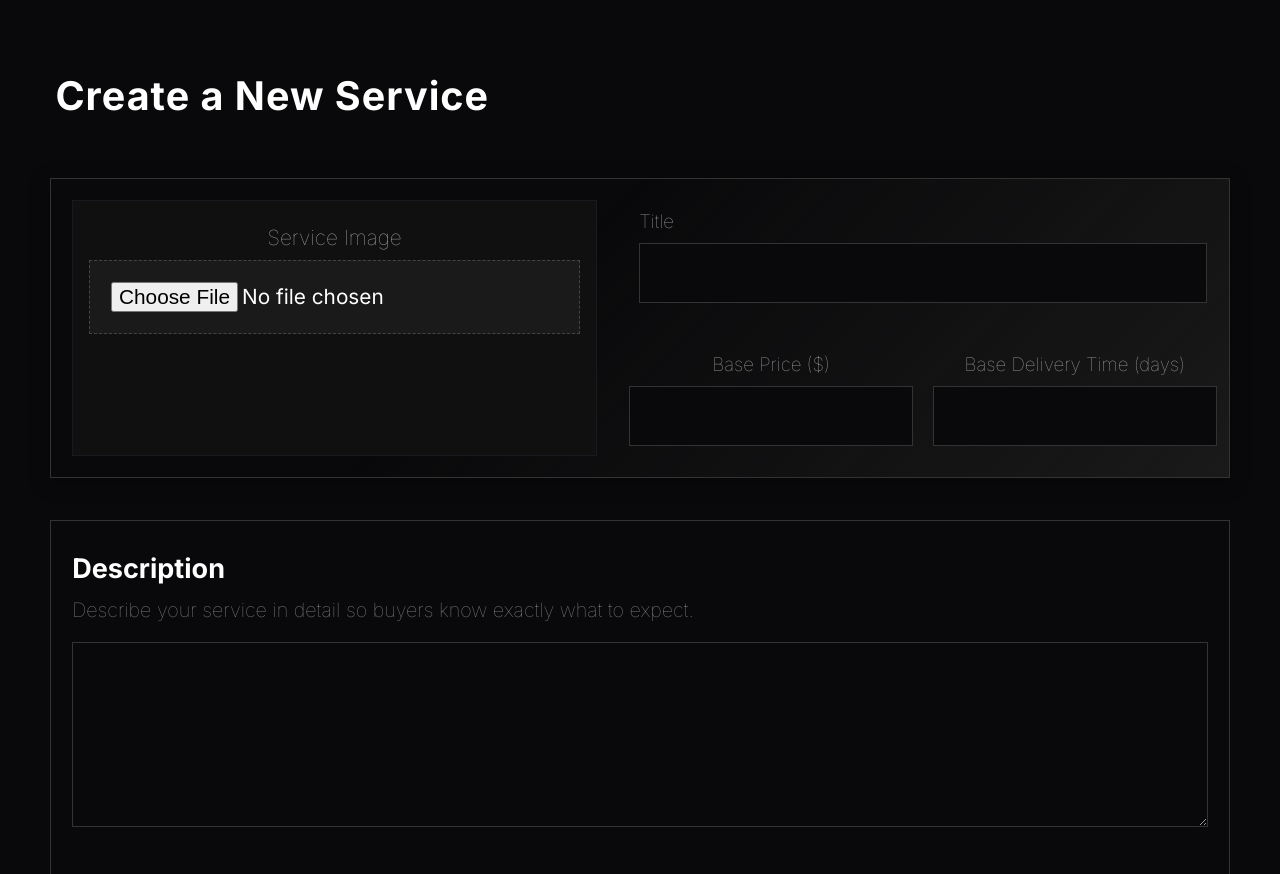
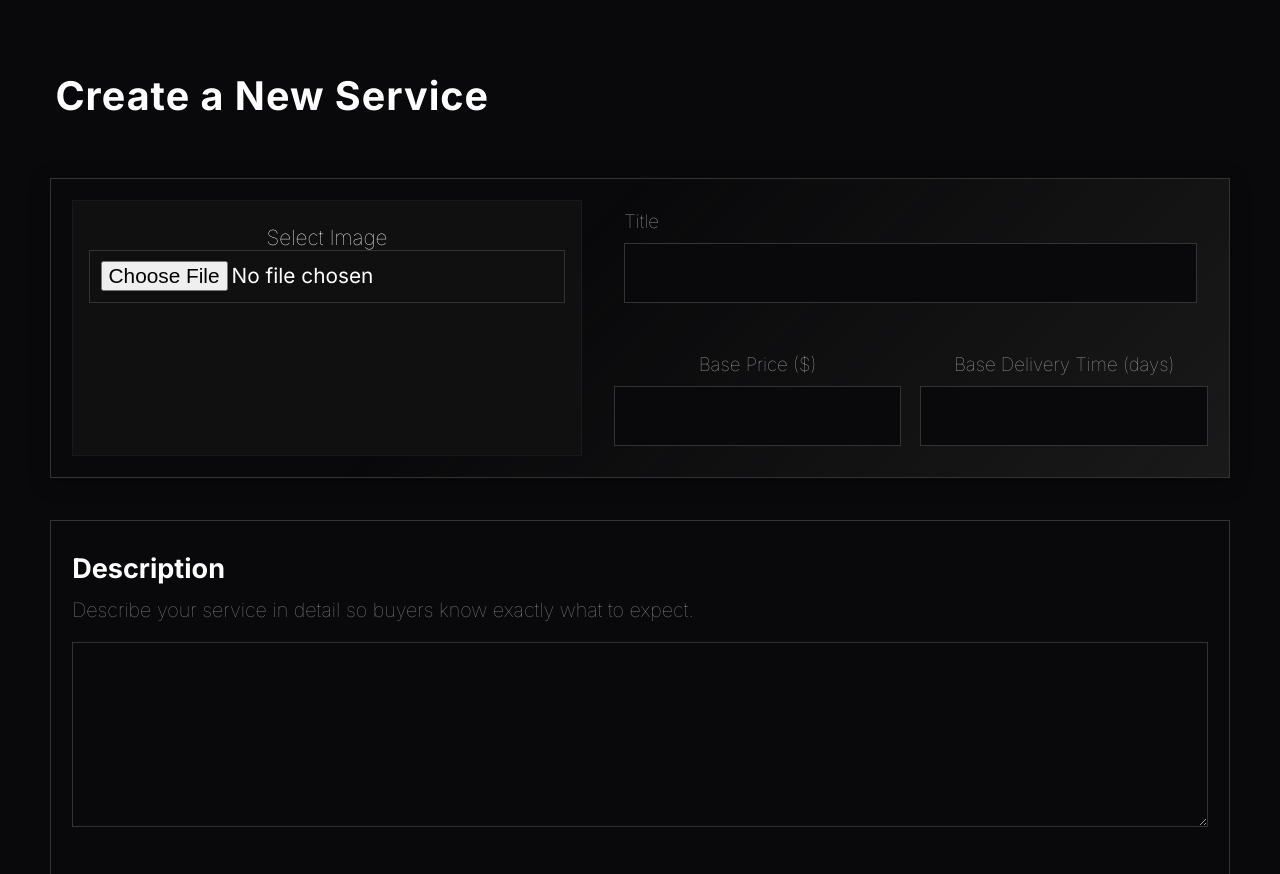
Before and after one commit to simaopsbarbosa/sixer, a PHP site: page /pages/create_service.php in a window 1280 px wide. Shown: the part 148-1022 px from the top of the page. Run offline with PHP 8.4, Linux system fonts and the light colour scheme.

Commit message:
made image picker acutally work

```diff
--- a/css/create_service.css
+++ b/css/create_service.css
@@ -95,25 +95,25 @@ body {
     min-height: 100%;
     align-self: stretch;
     box-sizing: border-box;
+    z-index: 2;
 }
 
-.service-image-preview {
+.service-image-upload input[type="file"] {
+  position: relative;
+  z-index: 2;
+  opacity: 1;
+  pointer-events: auto;
   width: 100%;
-  max-width: 160px;
-  height: 160px;
-  object-fit: cover;
-  border: 1px solid #444;
+  height: auto;
+  background: none;
+  border: 1px solid #333;
+  color: #fff;
+  font-size: 1em;
+  box-sizing: border-box;
   margin-bottom: 1em;
-  background: #181a20;
-  display: none;
-}
-
-.service-image-preview.active {
-  display: block;
 }
 
 .service-info {
-
     min-width: 0;
     width: 100%;
     display: flex;
@@ -260,14 +260,3 @@ body {
 #service-tags {
     max-width: 100%;
 }
-
-#service-image {
-    border: 1px dashed #444;
-    padding: 1em;
-    text-align: center;
-    cursor: pointer;
-    background-color: #1a1a1a;
-}
-#service-image:hover {
-    border-color: #666;
-}
--- a/pages/create_service.php
+++ b/pages/create_service.php
@@ -22,9 +22,8 @@
           <h1>Create a New Service</h1>
           <div class="service-header efficient-layout">
             <div class="service-image-upload">
-              <label for="service-image" id="service-image-label" style="cursor:pointer;">Service Image</label>
-              <img id="service-image-preview" class="service-image-preview" alt="Preview" style="cursor:pointer;" />
-              <input type="file" id="service-image" name="service_image" accept="image/*" required style="display:block;" />
+              <span>Select Image</span>
+              <input type="file" id="service-image" name="image" accept="image/*" required style="cursor:pointer;" />
             </div>
             <div class="service-main-fields">
               <div class="service-title">
@@ -70,31 +69,5 @@
         </form>
       </div>
     </main>
-    <script>
-document.addEventListener('DOMContentLoaded', function () {
-  const input = document.getElementById('service-image');
-  const preview = document.getElementById('service-image-preview');
-  const label = document.getElementById('service-image-label');
-
-  // Clicking the label or preview opens the file picker
-  label.addEventListener('click', function() { input.click(); });
-  preview.addEventListener('click', function() { input.click(); });
-
-  input.addEventListener('change', function (e) {
-    const file = e.target.files[0];
-    if (file) {
-      const reader = new FileReader();
-      reader.onload = function (ev) {
-        preview.src = ev.target.result;
-        preview.classList.add('active');
-      };
-      reader.readAsDataURL(file);
-    } else {
-      preview.src = '';
-      preview.classList.remove('active');
-    }
-  });
-});
-</script>
   </body>
 </html>
```
